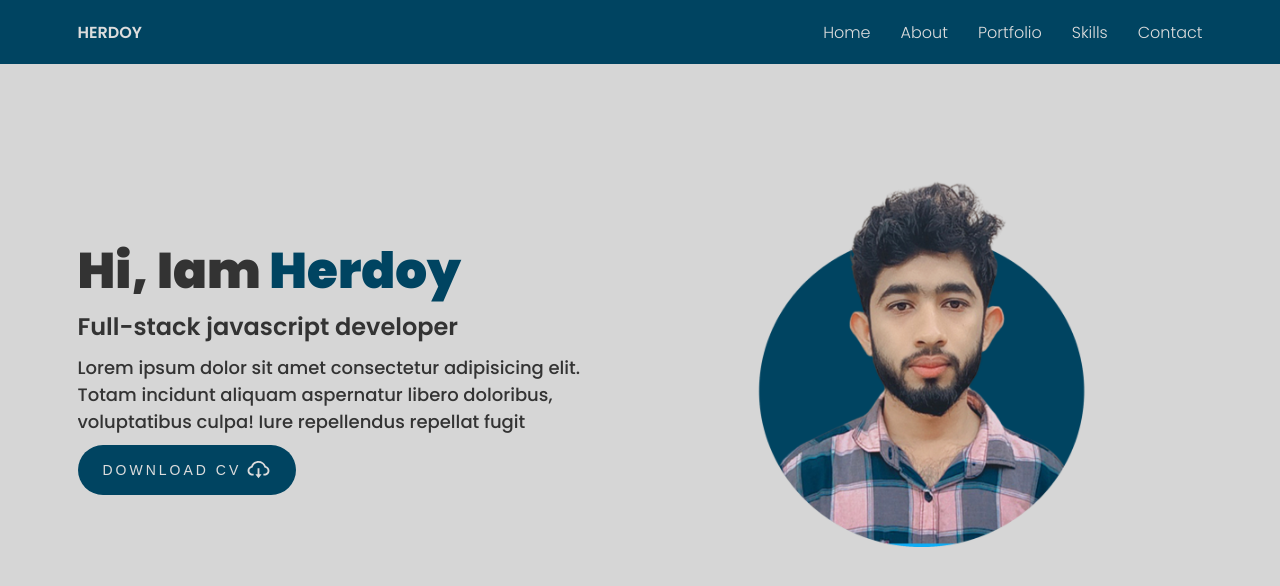
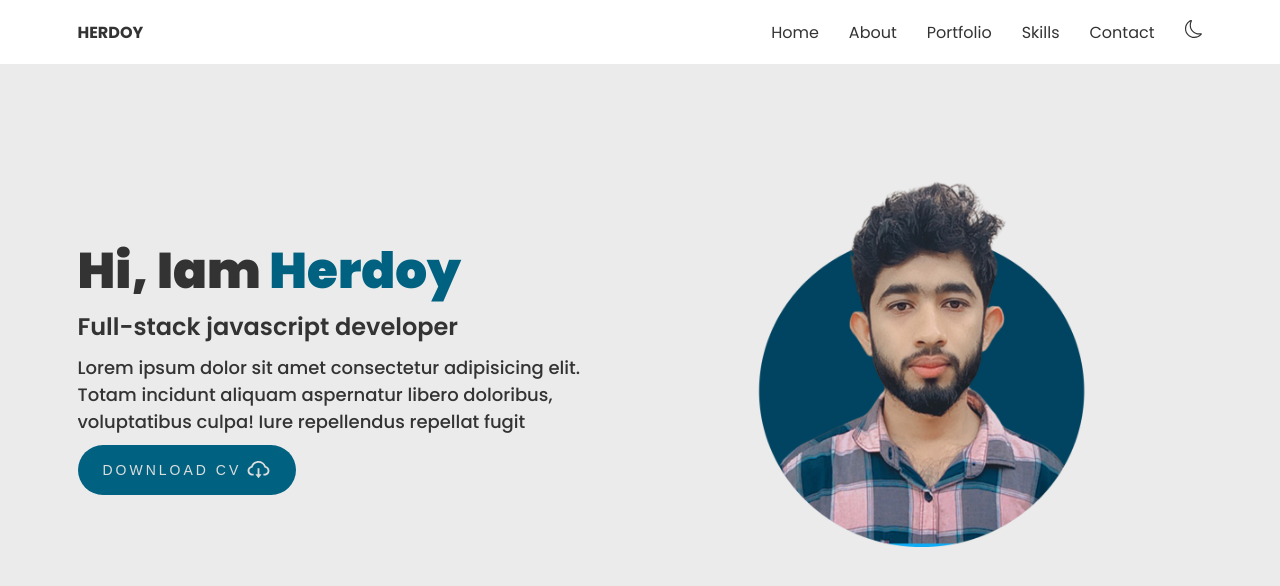
Before and after one commit to herdoycode/herdoycode, a React (Vite) app: page / in a window 1280 px wide. Shown: the top 586 px of the page. Built offline with nearby package versions, Linux system fonts and the light colour scheme.

Commit message:
Create dark and light mode

```diff
--- a/src/components/navbar/Navbar.css
+++ b/src/components/navbar/Navbar.css
@@ -1,18 +1,18 @@
 .nav__wrapper {
-  background: var(--color-primary);
+  background: var(--color-white);
 }
 .nav {
   display: flex;
   align-items: center;
   justify-content: space-between;
   height: 8vh;
-  background: var(--color-primary);
+  background: var(--color-white);
 }
 .nav__brand {
   text-transform: uppercase;
   text-decoration: none;
-  color: #ddd;
-  font-weight: 600;
+  color: var(--color-text);
+  font-weight: 700;
 }
 
 .nav__menu {
@@ -24,8 +24,7 @@
 
 .nav__link {
   text-decoration: none;
-  color: #ddd;
-  font-weight: 300;
+  color: var(--color-text);
 }
 
 .nav__toggler {
@@ -35,7 +34,7 @@
   width: 2.5rem;
   height: 0.2rem;
   margin: 0.4rem;
-  background: #ddd;
+  background: var(--color-text);
   transition: 0.3s ease-in;
 }
 
@@ -46,11 +45,11 @@
   }
   .nav__menu {
     position: fixed;
-    top: 7vh;
+    top: 8vh;
     right: 0;
     height: 93vh;
     width: 50vw;
-    background: var(--color-primary);
+    background: var(--color-white);
     flex-direction: column;
     transform: translateX(100%);
     transition: 0.5s ease-in;
--- a/src/components/navbar/Navbar.tsx
+++ b/src/components/navbar/Navbar.tsx
@@ -1,5 +1,6 @@
 import { useState } from "react";
 import "./Navbar.css";
+import ThemeSwitch from "../themeSwitch/ThemeSwitch";
 
 function Navbar() {
   const [active, setActive] = useState("nav__menu");
@@ -46,6 +47,9 @@ function Navbar() {
               Contact
             </a>
           </li>
+          <li className="nav__item">
+            <ThemeSwitch />
+          </li>
         </ul>
         <div onClick={navToggle} className={icon}>
           <div className="line1"></div>
--- /dev/null
+++ b/src/components/themeSwitch/ThemeSwitch.css
@@ -0,0 +1,3 @@
+.theme__switch {
+  color: var(--color-text);
+}
--- /dev/null
+++ b/src/components/themeSwitch/ThemeSwitch.tsx
@@ -0,0 +1,31 @@
+import { useState, useEffect } from "react";
+import { BsMoon, BsSun } from "react-icons/bs";
+
+const ThemeSwitch = () => {
+  const [mode, setMode] = useState<string>(
+    localStorage.getItem("mode") || "light"
+  );
+
+  const toggleMode = () => {
+    const newMode = mode === "light" ? "dark" : "light";
+    setMode(newMode);
+    localStorage.setItem("mode", newMode);
+  };
+
+  useEffect(() => {
+    const body = document.querySelector("body");
+    body?.setAttribute("data-theme", mode);
+  }, [mode, toggleMode]);
+
+  return (
+    <div className="clickable theme__switch" onClick={toggleMode}>
+      {mode === "dark" ? (
+        <BsSun style={{ fontSize: "18px", color: "inharit" }} />
+      ) : (
+        <BsMoon style={{ fontSize: "18px", color: "inharit" }} />
+      )}
+    </div>
+  );
+};
+
+export default ThemeSwitch;
--- a/src/index.css
+++ b/src/index.css
@@ -1,13 +1,14 @@
 @import url("https://fonts.googleapis.com/css2?family=Poppins:wght@100;200;300;400;500;600;700;800;900&display=swap");
 :root {
-  --color-primary: #004461;
-  --color-secondary: #003b57;
-  --color-body: #d6d6d6;
+  --color-primary: #006280;
+  --color-body: #ebebeb;
+  --color-white: #fff;
   --color-text: #333;
 }
 
 [data-theme="dark"] {
-  --color-body: #363636;
+  --color-white: #111111;
+  --color-body: #101722;
   --color-text: #ddd;
 }
 
@@ -68,11 +69,6 @@ button {
   align-items: center;
   justify-content: center;
   gap: 5px;
-}
-
-button:hover {
-  transition: 0.5s ease-out;
-  background: var(--color-secondary);
 }
 
 @media screen and (max-width: 768px) {
```
